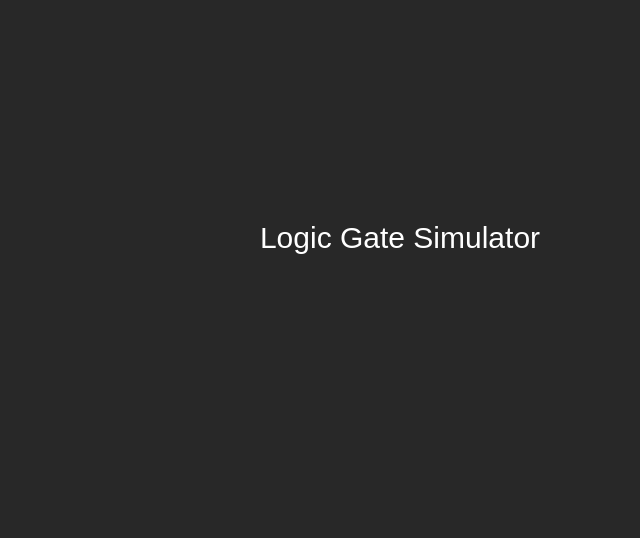
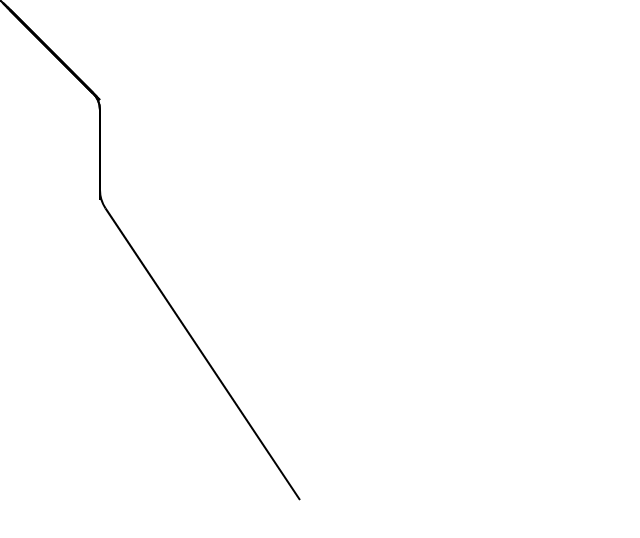
Before and after one commit to Astroide/logic-gate-simulator, an Electron app: page client/index.html in a window 800 px wide. Shown: the whole page, without its empty margins (0-640 px from the left). Drawn offline with Linux system fonts and the light colour scheme.

Commit message:
Quadratic Curves

```diff
--- /dev/null
+++ b/client/line.js
@@ -0,0 +1,120 @@
+export class Line {
+    constructor(x1, y1, x2, y2) {
+        this.points = [];
+        this.parent = document.body;
+        this.addPoint(x1, y1);
+        this.addPoint(x2, y2);
+    }
+
+    get color() {
+        return this._color || (this.color = 'black');
+    }
+
+    set color(value) {
+        this._color = value;
+        this.update();
+    }
+
+    addPoint(x, y) {
+        let line = this;
+        this.points.push({
+            _x: x,
+            _y: y,
+            get x() {
+                return this._x;
+            },
+            get y() {
+                return this._y;
+            },
+            set x(value) {
+                this._x = value;
+                line.update();
+            },
+            set y(value) {
+                this._y = value;
+                line.update();
+            }
+        });
+        this.update();
+    }
+
+    update() {
+        if (this.points.length < 2) return;
+        console.log('update');
+        if (!this.svg) {
+            this.svg = document.createElementNS('http://www.w3.org/2000/svg', 'svg');
+            this.svg.style.position = 'fixed';
+            this.svg.style.top = '0';
+            this.svg.style.left = '0';
+            this.svg.setAttribute('width', window.innerWidth);
+            this.svg.setAttribute('height', window.innerHeight);
+            addEventListener('resize', () => {
+                this.svg.setAttribute('width', window.innerWidth);
+                this.svg.setAttribute('height', window.innerHeight);
+            });
+            this.parent.appendChild(this.svg);
+            this.shouldRebuildSvg = true;
+        }
+        if (this.shouldRebuildSvg) {
+            this.lines = [];
+            this.arcs = [];
+            for (let i = 0; i < this.points.length - 1; i++) {
+                this.lines.push(document.createElementNS('http://www.w3.org/2000/svg', 'line'));
+                this.svg.appendChild(this.lines[this.lines.length - 1]);
+            }
+            for (let i = 1; i < this.points.length - 1; i++) {
+                if (i != this.points.length - 1) {
+                    this.arcs.push(document.createElementNS('http://www.w3.org/2000/svg', 'path'));
+                    this.svg.appendChild(this.arcs[this.arcs.length - 1]);
+                }
+            }
+            this.shouldRebuildSvg = false;
+        }
+        if (this.lines.length != this.points.length - 1) {
+            this.shouldRebuildSvg = true;
+            this.update();
+            return;
+        }
+        for (let i = 0; i < this.points.length - 1; i++) {
+            let start = this.points[i];
+            let end = this.points[i + 1];
+            let angle = Math.atan2(end.y - start.y, end.x - start.x);
+            let length = Math.sqrt(Math.pow(end.y - start.y, 2) + Math.pow(end.x - start.x, 2));
+            length -= 10;
+            let endX = i == this.points.length - 2 ? end.x : (start.x + length * Math.cos(angle));
+            let endY = i == this.points.length - 2 ? end.y : (start.y + length * Math.sin(angle));
+            let startX, startY;
+            if (i != 0) {
+                let angle = Math.atan2(end.y - start.y, end.x - start.x) + Math.PI;
+                let length = Math.sqrt(Math.pow(end.y - start.y, 2) + Math.pow(end.x - start.x, 2));
+                length -= 10;
+                startX = end.x + length * Math.cos(angle);
+                startY = end.y + length * Math.sin(angle);
+            } else {
+                startX = start.x;
+                startY = start.y;
+            }
+            this.lines[i].setAttribute('x1', startX);
+            this.lines[i].setAttribute('y1', startY);
+            this.lines[i].setAttribute('x2', endX);
+            this.lines[i].setAttribute('y2', endY);
+            this.lines[i].setAttribute('stroke', this._color || 'black');
+            this.lines[i].setAttribute('stroke-width', '2');
+        }
+        for (let i = 1; i < this.points.length - 1; i++) {
+            this.arcs[i - 1].setAttribute('fill', 'none');
+            this.arcs[i - 1].setAttribute('stroke', this._color || 'black');
+            let x = this.points[i].x;
+            let y = this.points[i].y;
+            let radius = 10;
+            let startAngle = Math.atan2(this.points[i - 1].y - y, this.points[i - 1].x - x);
+            let endAngle = Math.atan2(this.points[i + 1].y - y, this.points[i + 1].x - x);
+            let startX = x + radius * Math.cos(startAngle);
+            let startY = y + radius * Math.sin(startAngle);
+            let endX = x + radius * Math.cos(endAngle);
+            let endY = y + radius * Math.sin(endAngle);
+            this.arcs[i - 1].setAttribute('d', `M ${startX} ${startY} Q ${x} ${y} ${endX} ${endY}`);
+            this.arcs[i - 1].setAttribute('stroke-width', '2');
+        }
+    }
+}
--- a/client/script.js
+++ b/client/script.js
@@ -1,34 +1,13 @@
 import { strings } from './languages.js';
+import { Line } from './line.js';
 document.title = strings.title;
-const canvas = document.createElement('canvas');
-const ctx = canvas.getContext('2d');
-document.body.appendChild(canvas);
-let width = canvas.width = window.innerWidth;
-let height = canvas.height = window.innerHeight;
-let screen = 'start';
-
-function redraw() {
-    ctx.clearRect(0, 0, width, height);
-    ctx.fillStyle = '#282828';
-    ctx.fillRect(0, 0, width, height);
-    if (screen == 'start') {
-        ctx.fillStyle = '#fff';
-        ctx.font = '30px Arial';
-        ctx.textAlign = 'center';
-        ctx.textBaseline = 'middle';
-        ctx.fillText(strings.title, width / 2, height * 0.3);
-    }
-}
-
-addEventListener('resize', () => {
-    width = canvas.width = window.innerWidth;
-    height = canvas.height = window.innerHeight;
-    redraw();
+const line = new Line(10, 10, 100, 100);
+line.addPoint(0, 0);
+line.addPoint(100, 100);
+line.addPoint(100, 200);
+line.addPoint(300, 500);
+addEventListener('mousemove', e => {
+    line.points[4].x = e.clientX;
+    line.points[4].y = e.clientY;
+    line.color = e.clientX > window.innerWidth / 2 ? 'red' : 'blue';
 });
-
-function updateScreen() {
-    redraw();
-    requestAnimationFrame(updateScreen);
-}
-
-updateScreen();
--- a/client/style.css
+++ b/client/style.css
@@ -1,5 +1,3 @@
-canvas {
-    position: absolute;
-    left: 0;
-    top: 0;
+.hidden {
+    display: none;
 }
```
Also changed, not shown: client/screen.js (added, +17 -0 lines).
